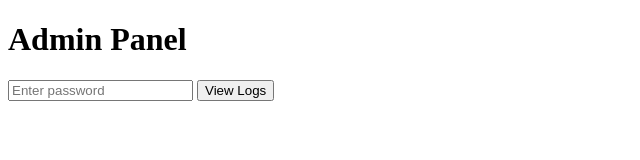
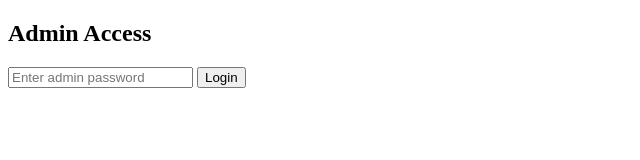
Before and after one commit to skibiditoile3qb/SpeedStarsGameHub, a website: page views/admin.html in a window 1280 px wide. Shown: the whole page, without its empty margins (0-640 px from the left). Drawn offline with Linux system fonts and the light colour scheme.

Commit message:
Update admin.html

```diff
--- a/views/admin.html
+++ b/views/admin.html
@@ -4,10 +4,10 @@
     <title>Admin Login</title>
   </head>
   <body>
-  <h1>Admin Panel</h1>
-  <form action="/admin" method="POST">
-    <input type="password" name="password" placeholder="Enter password" required />
-    <button type="submit">View Logs</button>
+    <h2>Admin Access</h2>
+    <form method="POST" action="/admin">
+      <input type="password" name="password" placeholder="Enter admin password" required />
+      <button type="submit">Login</button>
     </form>
   </body>
 </html>
```
Lines whose indentation alone changed are shown as unchanged.
